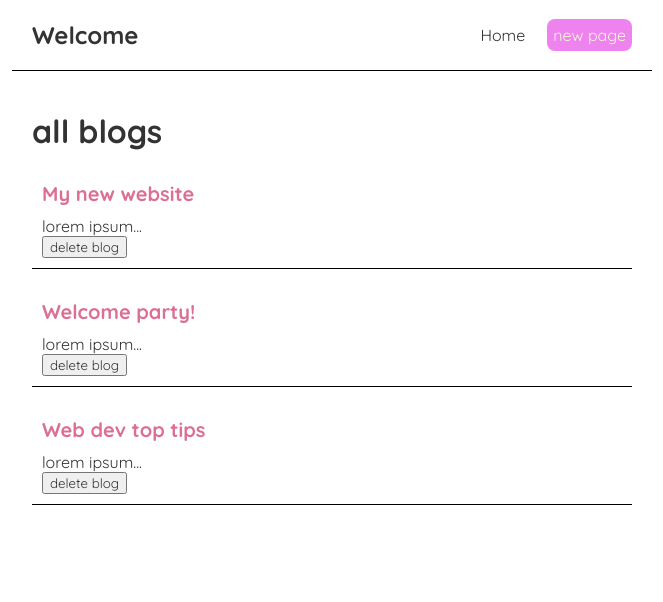
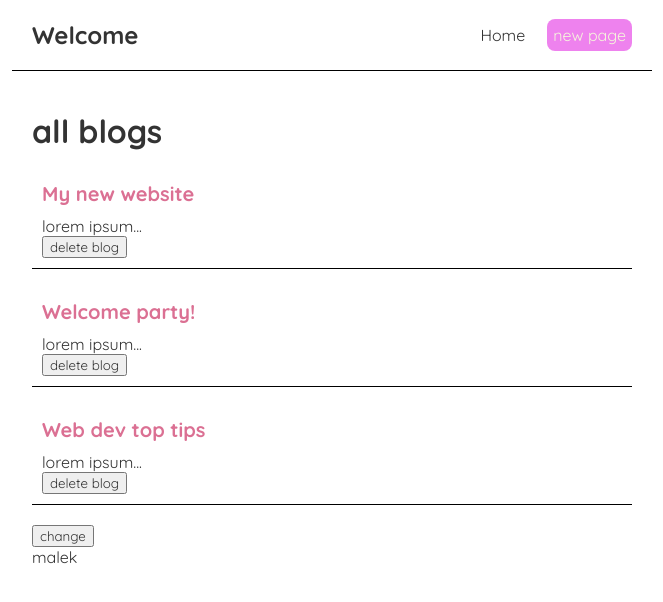
Before and after one commit to malekelkssas/learning-react, a React (Create React App) app: page / in a window 1280 px wide. Shown: the top 602 px of the page, without its empty margins (308-971 px from the left). Built offline with nearby package versions, Linux system fonts and the light colour scheme.

Commit message:
lesson 14&15 : useEffect hook

```diff
--- a/src/Home.js
+++ b/src/Home.js
@@ -1,8 +1,12 @@
-import { useState } from "react"; // this library is to make a vriable reactive => change in browser whenever change in react
+import { useState ,useEffect } from "react"; // now we will use effect
 import BlogList from "./BlogList";
 
 /**
- * here i will reuse the compnents with filters
+ * usestate is something called hook
+ * there is another hooks
+ * now we will use useeffect => it run function everytime we render the element
+ *                              and this happen every time you refresh or first load
+ *                              and when state (useState) changes
  */
 
 const Home = () => {
@@ -11,6 +15,7 @@ const Home = () => {
         let tmp = blogs.filter(element => element.id !== id);
         setBlogs(tmp);
     };
+
     const [blogs , setBlogs] = useState(
         [
             { title: 'My new website', body: 'lorem ipsum...', author: 'mario', id: 1 },
@@ -18,10 +23,24 @@ const Home = () => {
             { title: 'Web dev top tips', body: 'lorem ipsum...', author: 'mario', id: 3 }
         ]
     );
+        const [name,setNAme] = useState("malek");
+        useEffect(()=>{
+            // take care of changing state inside this
+            console.log("hi malek");
+            console.log(name);
+            // as the page can be re-render many times
+            // and i may don't need this function to run
+            // every tim i will somthing called dependecy array
+            // we pass it as arguments => sothat it runs just after
+            // the first render (if it is empty)
+            // or i can put a dependency
+        },[name]);
 
     return (
         <div className="home">
             <BlogList blogs={blogs} title = "all blogs" deleteBlog = {deleteBlog} />
+            <button onClick={()=>setNAme("mo")}>change</button>
+            <p>{name}</p>
         </div>
      );
 }
--- a/src/index.css
+++ b/src/index.css
@@ -29,9 +29,7 @@
   padding: 6px;
 }
 
-.navbar .try {
-  align-self: fle;
-}
+
 /* hover selector is used to select elements when you mouse over them.  */
 
 
```
